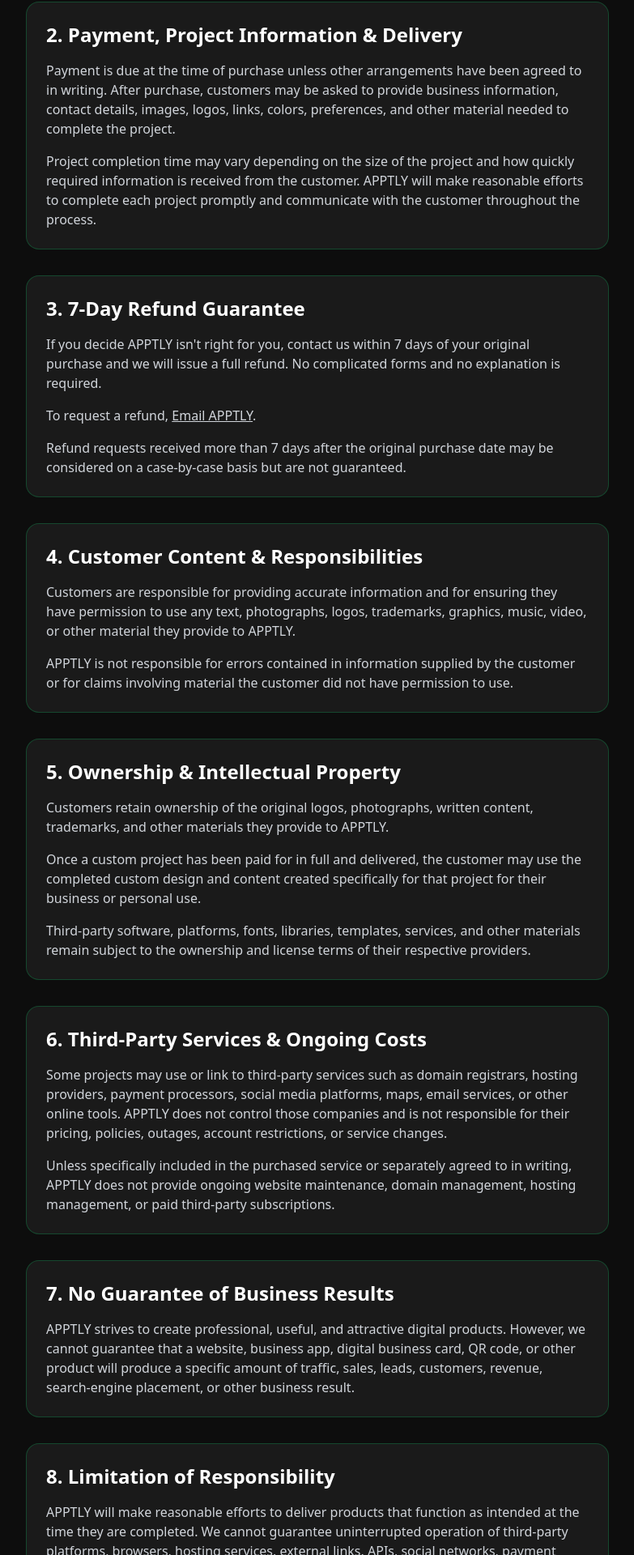
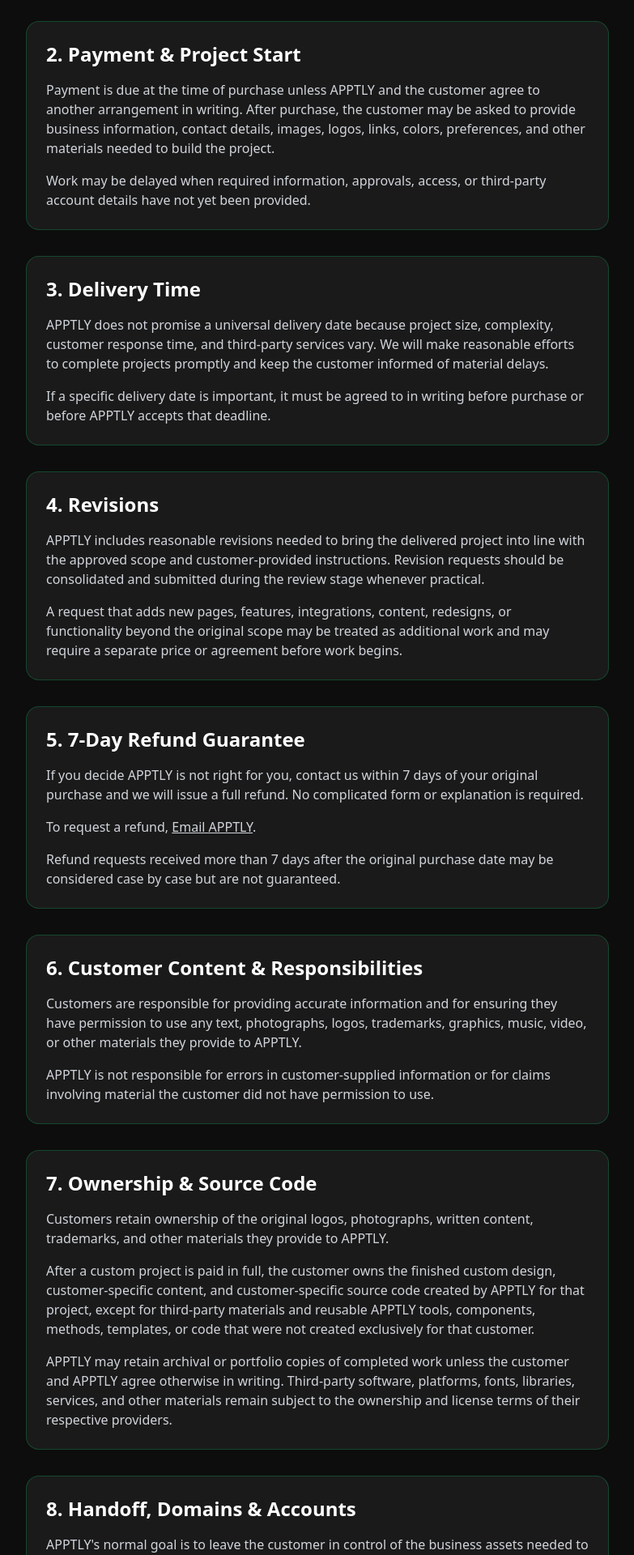
Before and after one commit to myapptly/apptly-website, a Next.js app: page /terms in a window 1280 px wide. Shown: the part 452-2372 px from the top of the page at 81% size, without its empty margins (248-1031 px from the left). Built offline with nearby package versions, Linux system fonts and the light colour scheme.

Commit message:
Clarify APPTLY terms, ownership, handoff, hosting and support

```diff
--- a/app/terms/page.tsx
+++ b/app/terms/page.tsx
@@ -9,55 +9,76 @@
             Terms & Refund Policy
           </h1>
           <p className="text-sm text-gray-400 mt-2">
-            Last updated: September 1, 2026
+            Last updated: September 6, 2026
           </p>
         </div>
 
         <div className="bg-[#1A1A1A] border border-[#00FF7F]/20 rounded-2xl p-6 space-y-4">
-          <h2 className="text-2xl font-bold text-white">
-            1. What You're Purchasing
-          </h2>
+          <h2 className="text-2xl font-bold text-white">1. What You&apos;re Purchasing</h2>
           <p className="text-gray-300">
             APPTLY creates custom digital products for small businesses,
             organizations, entrepreneurs, and individuals. Depending on the
-            product or package selected, your purchase may include a digital
-            business card, business web app, website, QR code, or related
-            digital design and development services.
+            package selected, your purchase may include a digital business card,
+            business web app, website, QR code, forms, booking or payment links,
+            editable content, or related design and development services.
           </p>
           <p className="text-gray-300">
-            Each project is created using information, branding, images,
-            content, and instructions provided by the customer.
+            The exact scope of a project is determined by the package purchased,
+            the information supplied by the customer, and any additional features
+            agreed to in writing before or during development.
           </p>
         </div>
 
         <div className="bg-[#1A1A1A] border border-[#00FF7F]/20 rounded-2xl p-6 space-y-4">
-          <h2 className="text-2xl font-bold text-white">
-            2. Payment, Project Information & Delivery
-          </h2>
+          <h2 className="text-2xl font-bold text-white">2. Payment & Project Start</h2>
           <p className="text-gray-300">
-            Payment is due at the time of purchase unless other arrangements
-            have been agreed to in writing. After purchase, customers may be
-            asked to provide business information, contact details, images,
-            logos, links, colors, preferences, and other material needed to
-            complete the project.
+            Payment is due at the time of purchase unless APPTLY and the customer
+            agree to another arrangement in writing. After purchase, the customer
+            may be asked to provide business information, contact details, images,
+            logos, links, colors, preferences, and other materials needed to build
+            the project.
           </p>
           <p className="text-gray-300">
-            Project completion time may vary depending on the size of the
-            project and how quickly required information is received from the
-            customer. APPTLY will make reasonable efforts to complete each
-            project promptly and communicate with the customer throughout the
-            process.
+            Work may be delayed when required information, approvals, access, or
+            third-party account details have not yet been provided.
           </p>
         </div>
 
         <div className="bg-[#1A1A1A] border border-[#00FF7F]/20 rounded-2xl p-6 space-y-4">
-          <h2 className="text-2xl font-bold text-white">
-            3. 7-Day Refund Guarantee
-          </h2>
+          <h2 className="text-2xl font-bold text-white">3. Delivery Time</h2>
           <p className="text-gray-300">
-            If you decide APPTLY isn't right for you, contact us within 7 days
-            of your original purchase and we will issue a full refund. No
-            complicated forms and no explanation is required.
+            APPTLY does not promise a universal delivery date because project size,
+            complexity, customer response time, and third-party services vary. We
+            will make reasonable efforts to complete projects promptly and keep the
+            customer informed of material delays.
+          </p>
+          <p className="text-gray-300">
+            If a specific delivery date is important, it must be agreed to in writing
+            before purchase or before APPTLY accepts that deadline.
+          </p>
+        </div>
+
+        <div className="bg-[#1A1A1A] border border-[#00FF7F]/20 rounded-2xl p-6 space-y-4">
+          <h2 className="text-2xl font-bold text-white">4. Revisions</h2>
+          <p className="text-gray-300">
+            APPTLY includes reasonable revisions needed to bring the delivered project
+            into line with the approved scope and customer-provided instructions.
+            Revision requests should be consolidated and submitted during the review
+            stage whenever practical.
+          </p>
+          <p className="text-gray-300">
+            A request that adds new pages, features, integrations, content, redesigns,
+            or functionality beyond the original scope may be treated as additional
+            work and may require a separate price or agreement before work begins.
+          </p>
+        </div>
+
+        <div className="bg-[#1A1A1A] border border-[#00FF7F]/20 rounded-2xl p-6 space-y-4">
+          <h2 className="text-2xl font-bold text-white">5. 7-Day Refund Guarantee</h2>
+          <p className="text-gray-300">
+            If you decide APPTLY is not right for you, contact us within 7 days of
+            your original purchase and we will issue a full refund. No complicated
+            form or explanation is required.
           </p>
           <p className="text-gray-300">
             To request a refund,{" "}
@@ -70,111 +91,168 @@
             .
           </p>
           <p className="text-gray-300">
-            Refund requests received more than 7 days after the original
-            purchase date may be considered on a case-by-case basis but are not
-            guaranteed.
+            Refund requests received more than 7 days after the original purchase
+            date may be considered case by case but are not guaranteed.
           </p>
         </div>
 
         <div className="bg-[#1A1A1A] border border-[#00FF7F]/20 rounded-2xl p-6 space-y-4">
-          <h2 className="text-2xl font-bold text-white">
-            4. Customer Content & Responsibilities
-          </h2>
+          <h2 className="text-2xl font-bold text-white">6. Customer Content & Responsibilities</h2>
           <p className="text-gray-300">
-            Customers are responsible for providing accurate information and
-            for ensuring they have permission to use any text, photographs,
-            logos, trademarks, graphics, music, video, or other material they
-            provide to APPTLY.
+            Customers are responsible for providing accurate information and for
+            ensuring they have permission to use any text, photographs, logos,
+            trademarks, graphics, music, video, or other materials they provide to
+            APPTLY.
           </p>
           <p className="text-gray-300">
-            APPTLY is not responsible for errors contained in information
-            supplied by the customer or for claims involving material the
-            customer did not have permission to use.
+            APPTLY is not responsible for errors in customer-supplied information or
+            for claims involving material the customer did not have permission to use.
           </p>
         </div>
 
         <div className="bg-[#1A1A1A] border border-[#00FF7F]/20 rounded-2xl p-6 space-y-4">
-          <h2 className="text-2xl font-bold text-white">
-            5. Ownership & Intellectual Property
-          </h2>
+          <h2 className="text-2xl font-bold text-white">7. Ownership & Source Code</h2>
           <p className="text-gray-300">
-            Customers retain ownership of the original logos, photographs,
-            written content, trademarks, and other materials they provide to
-            APPTLY.
+            Customers retain ownership of the original logos, photographs, written
+            content, trademarks, and other materials they provide to APPTLY.
           </p>
           <p className="text-gray-300">
-            Once a custom project has been paid for in full and delivered, the
-            customer may use the completed custom design and content created
-            specifically for that project for their business or personal use.
+            After a custom project is paid in full, the customer owns the finished
+            custom design, customer-specific content, and customer-specific source code
+            created by APPTLY for that project, except for third-party materials and
+            reusable APPTLY tools, components, methods, templates, or code that were not
+            created exclusively for that customer.
           </p>
           <p className="text-gray-300">
-            Third-party software, platforms, fonts, libraries, templates,
-            services, and other materials remain subject to the ownership and
-            license terms of their respective providers.
+            APPTLY may retain archival or portfolio copies of completed work unless the
+            customer and APPTLY agree otherwise in writing. Third-party software,
+            platforms, fonts, libraries, services, and other materials remain subject to
+            the ownership and license terms of their respective providers.
           </p>
         </div>
 
         <div className="bg-[#1A1A1A] border border-[#00FF7F]/20 rounded-2xl p-6 space-y-4">
-          <h2 className="text-2xl font-bold text-white">
-            6. Third-Party Services & Ongoing Costs
-          </h2>
+          <h2 className="text-2xl font-bold text-white">8. Handoff, Domains & Accounts</h2>
           <p className="text-gray-300">
-            Some projects may use or link to third-party services such as
-            domain registrars, hosting providers, payment processors, social
-            media platforms, maps, email services, or other online tools.
-            APPTLY does not control those companies and is not responsible for
-            their pricing, policies, outages, account restrictions, or service
-            changes.
+            APPTLY&apos;s normal goal is to leave the customer in control of the business
+            assets needed to operate the finished project. Customer-owned domains and
+            business accounts remain the customer&apos;s property and should remain under
+            the customer&apos;s control whenever practical.
           </p>
           <p className="text-gray-300">
-            Unless specifically included in the purchased service or separately
-            agreed to in writing, APPTLY does not provide ongoing website
-            maintenance, domain management, hosting management, or paid
-            third-party subscriptions.
+            If source code, a repository, or another project asset is held in an
+            APPTLY-managed account during development, APPTLY will make reasonable
+            efforts to transfer or provide a usable copy of the customer-owned portion
+            of the completed project after final payment when requested and when the
+            third-party platform permits it.
           </p>
         </div>
 
         <div className="bg-[#1A1A1A] border border-[#00FF7F]/20 rounded-2xl p-6 space-y-4">
-          <h2 className="text-2xl font-bold text-white">
-            7. No Guarantee of Business Results
-          </h2>
+          <h2 className="text-2xl font-bold text-white">9. Hosting, Domains & Third-Party Costs</h2>
           <p className="text-gray-300">
-            APPTLY strives to create professional, useful, and attractive
-            digital products. However, we cannot guarantee that a website,
-            business app, digital business card, QR code, or other product will
-            produce a specific amount of traffic, sales, leads, customers,
-            revenue, search-engine placement, or other business result.
+            APPTLY does not charge a required monthly APPTLY maintenance fee unless a
+            separate ongoing service is specifically purchased or agreed to in writing.
+          </p>
+          <p className="text-gray-300">
+            Some projects may still require third-party services such as domain
+            registration, hosting, payment processing, email, booking, database,
+            analytics, storage, or other online services. Those providers may charge
+            their own recurring or usage-based fees. APPTLY will identify known paid
+            third-party requirements before approval when reasonably possible.
+          </p>
+          <p className="text-gray-300">
+            Free hosting or other free third-party plans are subject to the provider&apos;s
+            limits and may change. APPTLY does not guarantee that a third-party service
+            will remain free or available indefinitely.
           </p>
         </div>
 
         <div className="bg-[#1A1A1A] border border-[#00FF7F]/20 rounded-2xl p-6 space-y-4">
-          <h2 className="text-2xl font-bold text-white">
-            8. Limitation of Responsibility
-          </h2>
+          <h2 className="text-2xl font-bold text-white">10. Ongoing Support & Maintenance</h2>
           <p className="text-gray-300">
-            APPTLY will make reasonable efforts to deliver products that
-            function as intended at the time they are completed. We cannot
-            guarantee uninterrupted operation of third-party platforms,
-            browsers, hosting services, external links, APIs, social networks,
-            payment services, or other technologies outside APPTLY's control.
+            APPTLY will make reasonable efforts to correct defects that prevent the
+            delivered project from functioning as intended at launch. Routine content
+            changes, new features, redesigns, third-party account management, ongoing
+            technical maintenance, and future compatibility work are not automatically
+            included unless the purchased package or a separate written agreement says
+            they are.
+          </p>
+          <p className="text-gray-300">
+            Some APPTLY projects may include owner-editable content or may display or
+            link to information maintained on the customer&apos;s existing website or other
+            services. In those cases, the customer remains responsible for keeping that
+            underlying information current.
           </p>
         </div>
 
         <div className="bg-[#1A1A1A] border border-[#00FF7F]/20 rounded-2xl p-6 space-y-4">
-          <h2 className="text-2xl font-bold text-white">
-            9. Changes to These Terms
-          </h2>
+          <h2 className="text-2xl font-bold text-white">11. Backups & Business Continuity</h2>
           <p className="text-gray-300">
-            APPTLY may update these terms from time to time as our services
-            evolve. Any updated terms will be posted on this page along with a
-            revised effective date.
+            APPTLY may keep working or archival copies of project files, but APPTLY is
+            not a guaranteed long-term backup service. After handoff, customers should
+            retain copies of source code, credentials, content, images, and other
+            business-critical materials they control.
+          </p>
+          <p className="text-gray-300">
+            If APPTLY stops operating, customer-owned domains and accounts that are
+            already under the customer&apos;s control remain with the customer. For assets
+            still held in an APPTLY-managed account, APPTLY will make reasonable efforts,
+            when possible, to provide or transfer the customer-owned project materials.
+            Continued operation may require the customer to establish or pay for its own
+            hosting or other third-party services.
           </p>
         </div>
 
         <div className="bg-[#1A1A1A] border border-[#00FF7F]/20 rounded-2xl p-6 space-y-4">
-          <h2 className="text-2xl font-bold text-white">
-            10. Contact
-          </h2>
+          <h2 className="text-2xl font-bold text-white">12. Sensitive Data & Customer Databases</h2>
+          <p className="text-gray-300">
+            APPTLY&apos;s standard website and business-app packages are designed primarily
+            for presentation, communication, customer convenience, forms, links, and
+            ordinary small-business functions. They are not automatically intended to
+            serve as regulated or high-risk data systems.
+          </p>
+          <p className="text-gray-300">
+            A project that will store sensitive personal information, detailed records
+            about children, medical information, financial-account credentials, or other
+            high-risk data requires separate review and may require additional security,
+            privacy, hosting, access-control, or legal requirements before APPTLY agrees
+            to build or host that functionality.
+          </p>
+        </div>
+
+        <div className="bg-[#1A1A1A] border border-[#00FF7F]/20 rounded-2xl p-6 space-y-4">
+          <h2 className="text-2xl font-bold text-white">13. No Guarantee of Business Results</h2>
+          <p className="text-gray-300">
+            APPTLY strives to create professional, useful, and attractive digital
+            products, but we cannot guarantee a specific amount of traffic, sales,
+            leads, customers, revenue, search-engine placement, app installs, or other
+            business result.
+          </p>
+        </div>
+
+        <div className="bg-[#1A1A1A] border border-[#00FF7F]/20 rounded-2xl p-6 space-y-4">
+          <h2 className="text-2xl font-bold text-white">14. Third-Party Availability & Limitations</h2>
+          <p className="text-gray-300">
+            APPTLY will make reasonable efforts to deliver products that function as
+            intended at completion. We cannot guarantee uninterrupted operation of
+            third-party platforms, browsers, hosting services, external links, APIs,
+            social networks, payment services, app-install behavior, or other
+            technologies outside APPTLY&apos;s control.
+          </p>
+        </div>
+
+        <div className="bg-[#1A1A1A] border border-[#00FF7F]/20 rounded-2xl p-6 space-y-4">
+          <h2 className="text-2xl font-bold text-white">15. Changes to These Terms</h2>
+          <p className="text-gray-300">
+            APPTLY may update these terms as our services evolve. Updated terms will be
+            posted on this page with a revised date. Changes do not retroactively alter
+            a separate written agreement already accepted for a specific project.
+          </p>
+        </div>
+
+        <div className="bg-[#1A1A1A] border border-[#00FF7F]/20 rounded-2xl p-6 space-y-4">
+          <h2 className="text-2xl font-bold text-white">16. Contact</h2>
           <p className="text-gray-300">
             Questions about these terms, your project, or a refund request?{" "}
             <a
```
